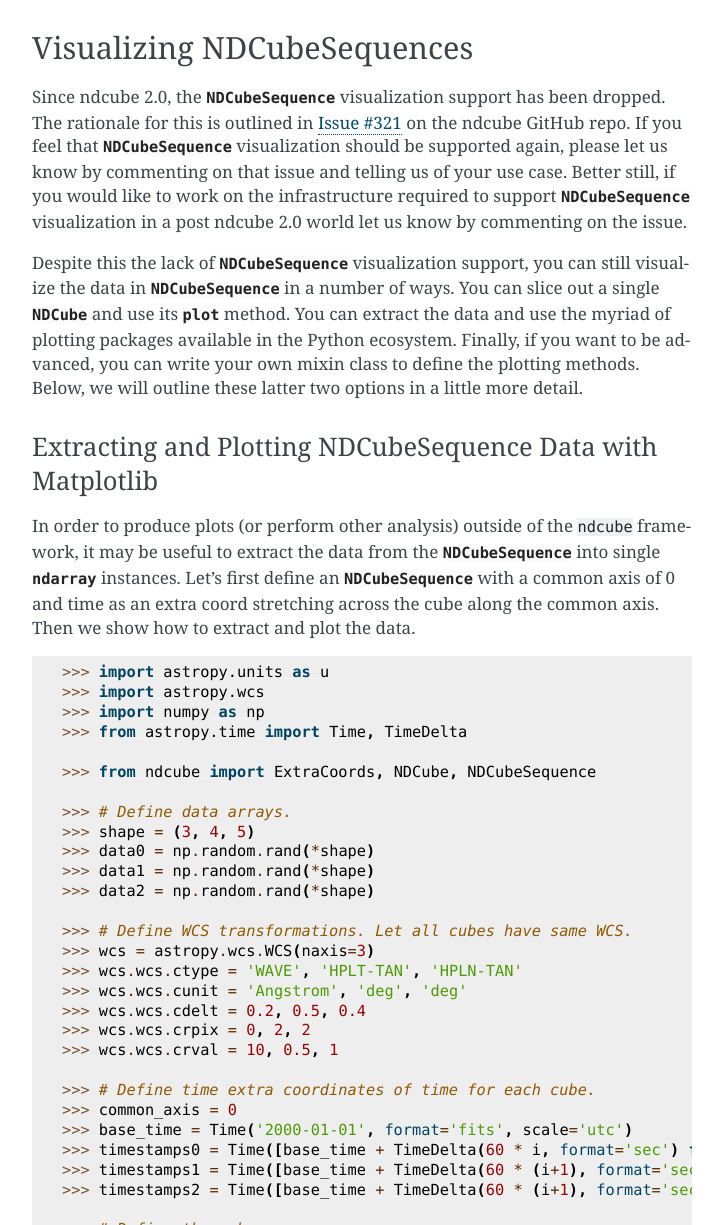
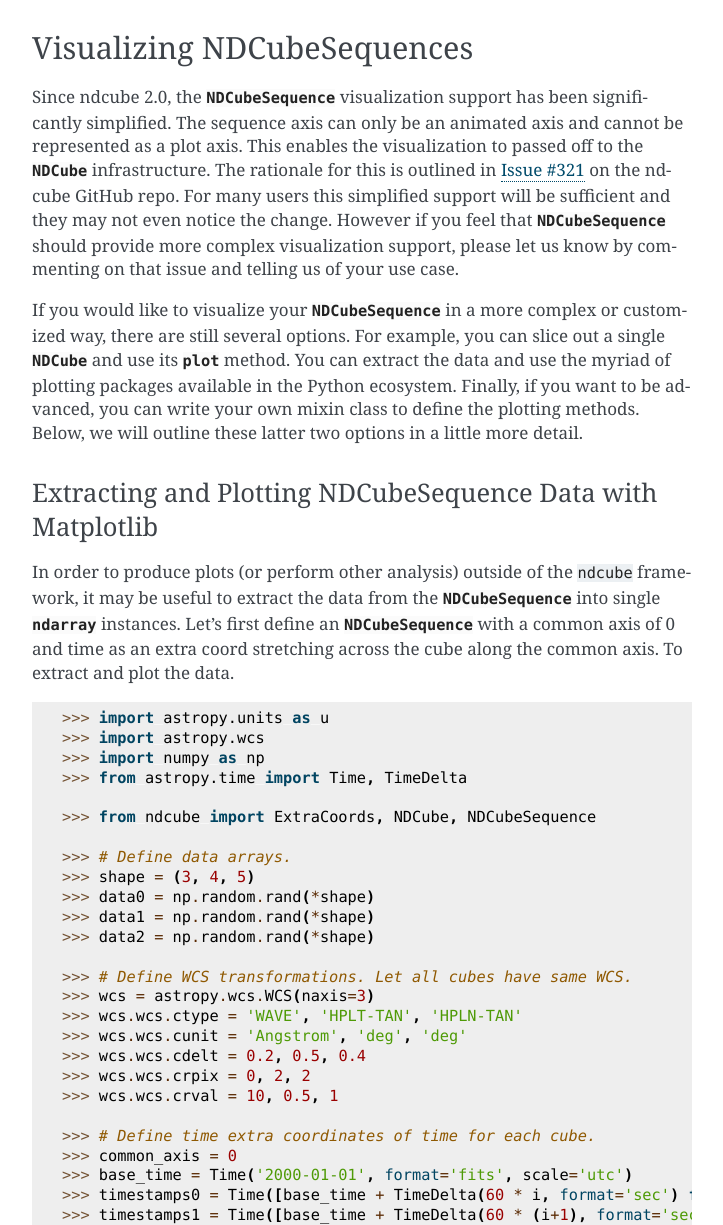
Before and after one commit to sunpy/ndcube, a Sphinx documentation site: the page built from docs/visualization.rst, in a window 1280 px wide and 1400 px high, scrolled down 3605 px, cut to the strip 175-1400 px from the top of the window. Shown: the whole strip, without its empty margins (388-1111 px from the left). Built offline with Sphinx 7.4.7, drawn with Linux system fonts in a browser that asks for light colours; pages that are not in the unit, such as notebooks, are missing from menus; the version number could not be read and is left out; some of the changed text lies outside the part shown.

Commit message:
Update NDCubeSequence visualization docs.

```diff
--- a/docs/visualization.rst
+++ b/docs/visualization.rst
@@ -223,13 +223,15 @@ This includes adding the output of `ndcube.NDCube.plot` to an existing axes obje
 Visualizing NDCubeSequences
 ===========================
 
-Since ndcube 2.0, the `~ndcube.NDCubeSequence` visualization support has been dropped.
+Since ndcube 2.0, the `~ndcube.NDCubeSequence` visualization support has been significantly simplified.
+The sequence axis can only be an animated axis and cannot be represented as a plot axis.
+This enables the visualization to passed off to the `~ndcube.NDCube` infrastructure.
 The rationale for this is outlined in `Issue #321 <https://github.com/sunpy/ndcube/issues/321>`__ on the ndcube GitHub repo.
-If you feel that `~ndcube.NDCubeSequence` visualization should be supported again, please let us know by commenting on that issue and telling us of your use case.
-Better still, if you would like to work on the infrastructure required to support `~ndcube.NDCubeSequence` visualization in a post ndcube 2.0 world let us know by commenting on the issue.
+For many users this simplified support will be sufficient and they may not even notice the change.
+However if you feel that `~ndcube.NDCubeSequence` should provide more complex visualization support, please let us know by commenting on that issue and telling us of your use case.
 
-Despite this the lack of `~ndcube.NDCubeSequence` visualization support, you can still visualize the data in `~ndcube.NDCubeSequence` in a number of ways.
-You can slice out a single `~ndcube.NDCube` and use its `~ndcube.NDCube.plot` method.
+If you would like to visualize your `~ndcube.NDCubeSequence` in a more complex or customized way, there are still several options.
+For example, you can slice out a single `~ndcube.NDCube` and use its `~ndcube.NDCube.plot` method.
 You can extract the data and use the myriad of plotting packages available in the Python ecosystem.
 Finally, if you want to be advanced, you can write your own mixin class to define the plotting methods.
 Below, we will outline these latter two options in a little more detail.
@@ -239,7 +241,7 @@ Extracting and Plotting NDCubeSequence Data with Matplotlib
 
 In order to produce plots (or perform other analysis) outside of the ``ndcube`` framework, it may be useful to extract the data from the `~ndcube.NDCubeSequence` into single `~numpy.ndarray` instances.
 Let's first define an `~ndcube.NDCubeSequence` with a common axis of 0 and time as an extra coord stretching across the cube along the common axis.
-Then we show how to extract and plot the data.
+To extract and plot the data.
 
 .. code-block:: python
 
@@ -343,10 +345,6 @@ Alternatively, we could produce a 2D dynamic spectrum showing how the spectrum i
 
 Now let's say we want to animate our data, for example, to show how the intensity changes over wavelength and time.
 For this we can use `~mpl_animators.ImageAnimator`.
-This class is not well suited to displaying the complex relationship between coordinates that we are used to with `~astropy.visualization.wcsaxes.WCSAxes`.
-For example, non-linear and  non-independent coordinates.
-The difficulty and complexity in correctly representing this in a generalized way when dealing with a sequence of WCS objects is one reason plotting is currently no longer supported by `~ndcube.NDCubeSequence`.
-Nontheless, `~mpl_animators.ImageAnimator` can still give us an idea of how the data is changing.
 In ``my_sequence``, the sequence axis represents time, the 0th and 1st cube axes represent latittude and longitude, while the final axis represents wavelength.
 Therefore, we could do the following.
 
@@ -370,7 +368,7 @@ Alternatively we can animate how the one 1-D spectrum changes by using `~mpl_ani
 
 Writing Your Own NDCubeSequence Plot Mixin
 ------------------------------------------
-Just because ndcube no longer provides plotting support doesn't mean you can't write your own plotting functionality for `~ndcube.NDCubeSequence`.
+ncube allows you to write your own plotting functionality for `~ndcube.NDCubeSequence` if the current support doesn't meet your needs.
 In many cases, this might be simpler as you may be able to make some assumptions about the data you will be analyzing and therefore won't have to write as generalized a tool.
 The best way to do this is to write your own mixin class defining the plot methods, e.g.
 
@@ -392,5 +390,4 @@ Then you can create your own ``NDCubeSequence`` by combining your mixin with `~n
 This will create a new class, ``MySequence``, which contains all the functionality of `~ndcube.NDCubeSequence` plus the plot methods you've defined in ``MySequencePlotMixin``.
 
 There are many other ways you could visualize the data in your `~ndcube.NDCubeSequence` and many other visualization packages in the Python ecosystem that you could use.
-These examples show just a few simple ways.
-But hopefully this has shown you that it's still possible to visualize the data in your `~ndcube.NDCubeSequence`, whether by creating your own mixin, following the above examples, or by using some other infrastructure.
+These examples show just a few simple ways which can get help you reach of visualization goals.
```
